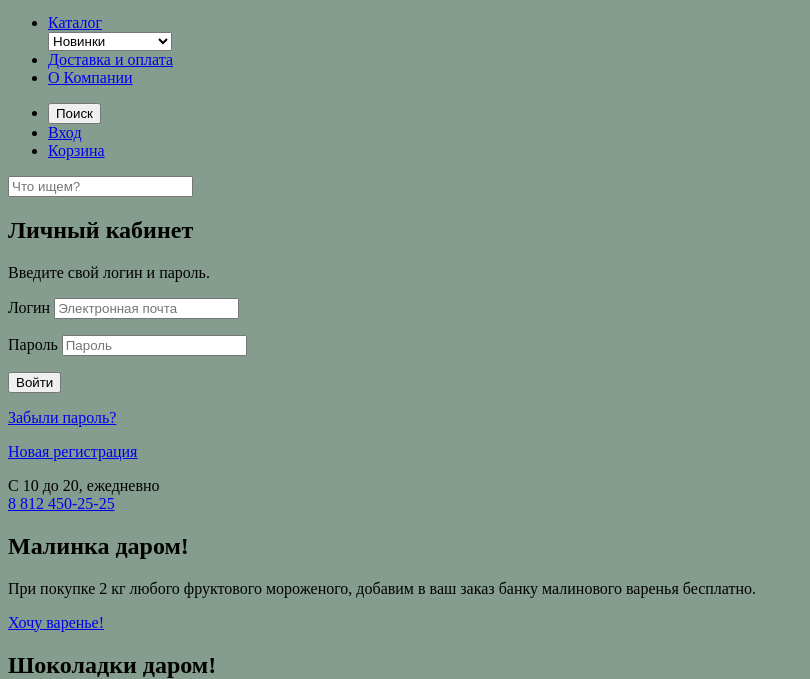
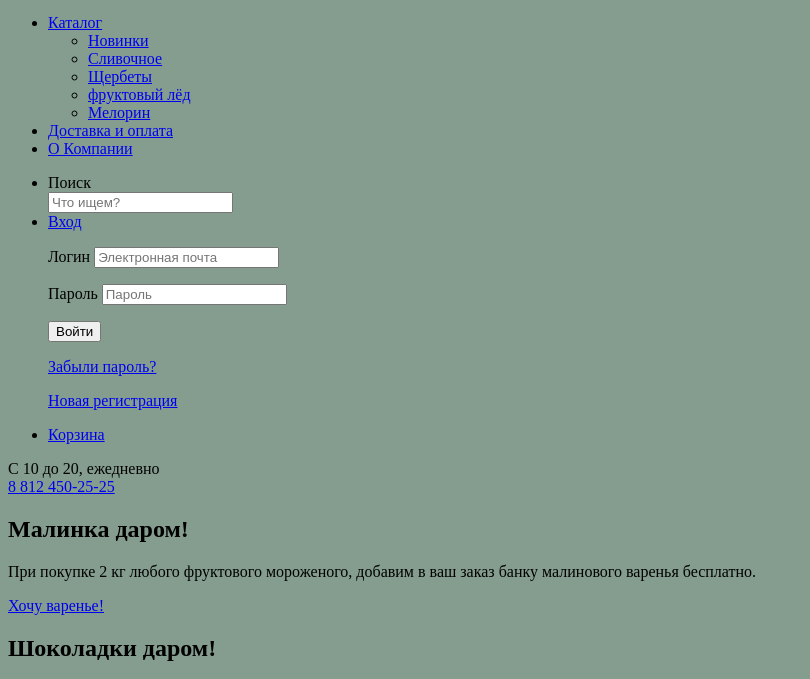
Before and after one commit to yerkab/168235-gllacy, a plain HTML site: page index.html in a window 1280 px wide. Shown: the part 84-763 px from the top of the page, without its empty margins (0-810 px from the left). Drawn offline with Linux system fonts and the light colour scheme.

Commit message:
Добавил выпадающее меню

```diff
--- a/index.html
+++ b/index.html
@@ -14,38 +14,34 @@
 			<ul class="site-navigation">
 				<li>
 					<a href="catalog.html">Каталог</a>
-					<div class="modal modal-menu">
+					<ul class="sub-menu">
+						<li><a href="#">Новинки</a></li>
+						<li><a href="#">Сливочное</a></li>
+						<li><a href="#">Щербеты</a></li>
+						<li><a href="#">фруктовый лёд</a></li>
+						<li><a href="#">Мелорин</a></li>
+					</ul>
+				</li>
+				<li>
+					<a href="#">Доставка и оплата</a>
+				</li>
+				<li>
+					<a href="#">О Компании</a>
+				</li>
+			</ul>
+			<ul class="user-navigation">
+				<li class="search">
+					<span class="search-icon">Поиск</span>
+					<div class="search-form">
 						<form method="post" action="https://echo.htmlacademy.ru">
-							<select>
-								<option value="new.html">Новинки</option>
-								<option value="cream">Сливочное</option>
-								<option value="sorbet">Щербеты</option>
-								<option value="fruit-ice">Фруктовыйй лёд</option>
-								<option value="melorin">Мелорин</option>
-							</select>
+							<input type="text" placeholder="Что ищем?">
 						</form>
 					</div>
 				</li>
-				<li><a href="#">Доставка и оплата</a></li>
-				<li><a href="#">О Компании</a></li>
-			</ul>
-			<ul class="user-navigation">
-				<li>
-					<button type="button">Поиск</button>
-				</li>
-				<li>
+				<li class="login">
 					<a class="login-link" href="login.html">Вход</a>
-				</li>
-
-				<li><a class="basket-link" href="#">Корзина</a></li>
-			</ul>
-			<form class="search" method="get" action="https://echo.htmlacademy.ru"><input type="text" class="search-link" aria-label="Поиск" placeholder="Что ищем?">
-				</form>
-				<section class="modal modal-login">
-					<h2>Личный кабинет</h2>
-					<p>Введите свой логин и пароль.</p>
-					<!-- Здесь будет форма -->
-					<form class="login-form" action="https://echo.htmlacademy.ru" method="post">
+					<div class="login-form">
+						<form method="post" action="/">
 							<p>
 								<label class="visually-hidden" for="user-login">Логин</label>
 								<input class="login-icon-user" id="user-login" type="text" name="login" placeholder="Электронная почта">
@@ -64,7 +60,13 @@
 								<a class="registration" href="#">Новая регистрация</a>
 							</p>
 						</form>
-				</section>
+					</div>
+				</li>
+
+				<li class="cart">
+					<a class="basket-link" href="#">Корзина</a>
+				</li>
+			</ul>
 		</nav>
 		<p class="work-time" aria-label="График работы">С 10 до 20, ежедневно<br>
 			<a href="tel:88124502525" aria-label="Телефон">8 812 450-25-25</a>
@@ -146,6 +148,24 @@
 				<button class="button">Отправить</button>
 			</form>
 		</section>
+		<section class="modal">
+			<h2 class="visually-hidden">Адрес:</h2>
+			<p>
+				<img src="img/map.jpg" width="1200" height="430" alt="Офис компании по адресу ул. Большая Конюшенная 19/8, Санкт-Петербург">
+			</p>
+			<div class="contacts">
+				<h3>Адрес главного офиса и оффлайн магазина:</h3><br>
+				<b>ул. Большая Конюшенная 19/8, Санкт-Петербург</b><br>
+				<p>Для заявок по телефону:
+					<b>8 812 450-25-25</b><br>
+					(с 10 до 20 ежедневно)
+				</p>
+				<button class="button">Форма обратной связи</button>
+			</div>
+			<button class="modal-close" type="button">
+				Закрыть
+			</button>
+		</section>
 	</main>
 	<footer class="main-footer">
 		<div class="foter-social">
@@ -168,24 +188,7 @@
 
 	</footer>
 
-	<section class="modal modal-map">
-		<h2 class="visually-hidden">Адрес:</h2>
-		<p>
-			<img src="img/map.jpg" width="1200" height="430" alt="Офис компании по адресу ул. Большая Конюшенная 19/8, Санкт-Петербург">
-		</p>
-		<div class="contacts">
-			<h3>Адрес главного офиса и оффлайн магазина:</h3><br>
-			<b>ул. Большая Конюшенная 19/8, Санкт-Петербург</b><br>
-			<p>Для заявок по телефону:
-				<b>8 812 450-25-25</b><br>
-				(с 10 до 20 ежедневно)
-			</p>
-			<button class="button">Форма обратной связи</button>
-		</div>
-		<button class="modal-close" type="button">
-			Закрыть
-		</button>
-	</section>
+
 
 	<section class="modal modal-feedback">
 		<h2>Мы обязательно вам ответим!</h2>
```
Lines whose indentation alone changed are shown as unchanged.
